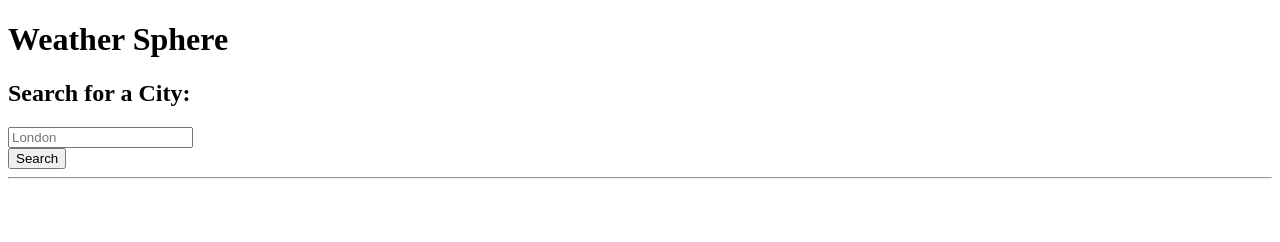
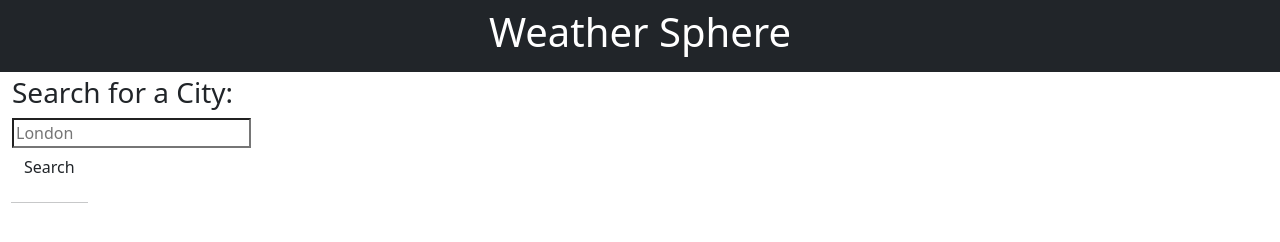
Before and after one commit to ewelinasobora/weather-sphere, a plain HTML site: page index.html in a window 1280 px wide. Drawn offline with nearby package versions, Linux system fonts and the light colour scheme; files that its build step writes are made by us from their sources.

Commit message:
Link bootstrap

```diff
--- a/index.html
+++ b/index.html
@@ -7,10 +7,14 @@
   <meta http-equiv="X-UA-Compatible" content="ie=edge" />
   <link rel="stylesheet" href="assets/css/reset.css" />
   <link rel="stylesheet" href="assets/css/style.css" />
+  <link href="https://cdn.jsdelivr.net/npm/bootstrap@5.3.2/dist/css/bootstrap.min.css" rel="stylesheet"
+    integrity="sha384-T3c6CoIi6uLrA9TneNEoa7RxnatzjcDSCmG1MXxSR1GAsXEV/Dwwykc2MPK8M2HN" crossorigin="anonymous">
+  <link rel="stylesheet" href="./css/style.css" />
   <title>Weather Sphere</title>
 </head>
 
 <body>
+
   <header class="container-fluid text-center text-white bg-dark p-2 weather-header">
     <h1>Weather Sphere</h1>
   </header>
@@ -52,5 +56,3 @@
   <script src="https://cdnjs.cloudflare.com/ajax/libs/jquery/3.2.1/jquery.min.js"></script>
   <script src="assets/js/script.js"></script>
 </body>
-
-</html>
```
